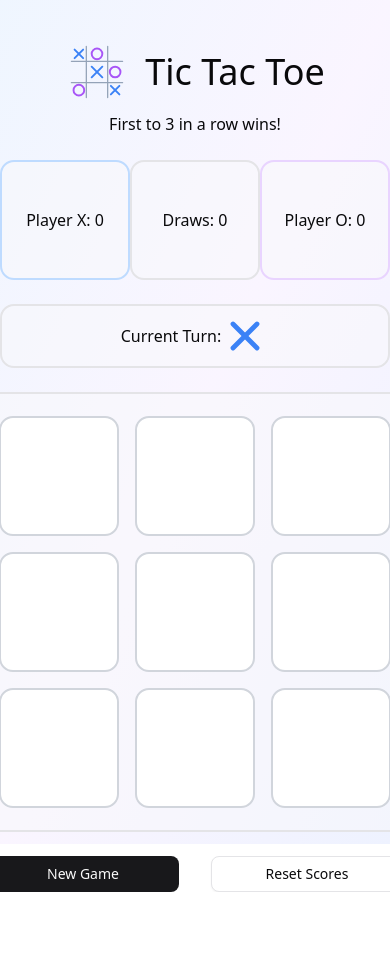
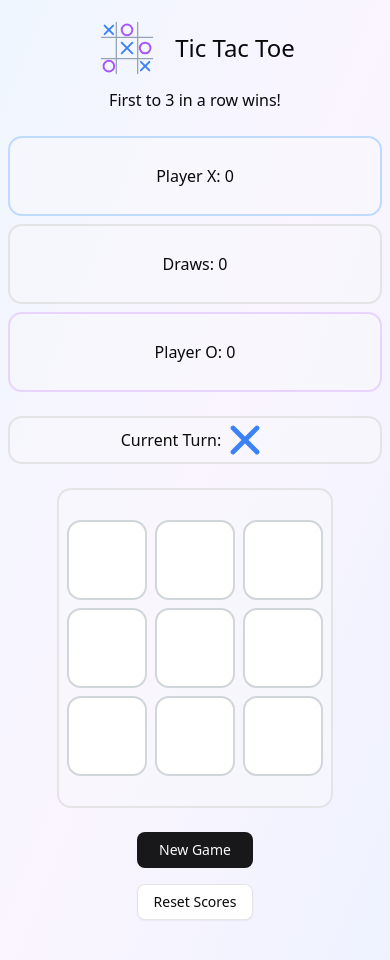
Before and after one commit to davePawww/tic-tac-toe, a React app: page / in a window 390 px wide. Shown: the top 960 px of the page. Before the commit the page ends 892 px from the top, so only its background shows below. Built offline with nearby package versions, Linux system fonts and the light colour scheme; the HTML template or start-up script is replaced by a standard one.

Commit message:
styles: mobile responsiveness

```diff
--- a/src/components/action-buttons.tsx
+++ b/src/components/action-buttons.tsx
@@ -10,12 +10,12 @@ export default function ActionButtons({
   handleResetScores,
 }: ActionButtonsProps) {
   return (
-    <div className="flex gap-8">
-      <Button className="w-48 cursor-pointer" onClick={handleNewGame}>
+    <div className="mb-12 flex flex-col gap-4 md:flex-row md:gap-8">
+      <Button className="w-full cursor-pointer md:w-48" onClick={handleNewGame}>
         New Game
       </Button>
       <Button
-        className="w-48 cursor-pointer"
+        className="w-full cursor-pointer md:w-48"
         variant="outline"
         onClick={handleResetScores}
       >
--- a/src/components/board.tsx
+++ b/src/components/board.tsx
@@ -8,10 +8,13 @@ type BoardProps = {
 
 export default function Board({ board, onSquareClick, gameOver }: BoardProps) {
   return (
-    <div className="mb-6 flex h-110 w-fit flex-col items-center justify-center gap-4 rounded-xl border-2 bg-gray-50/50">
+    <div className="mb-6 flex h-80 w-fit flex-col items-center justify-center gap-2 rounded-xl border-2 bg-gray-50/50 md:h-110 md:gap-4">
       {board.map((row, rowIndex) => {
         return (
-          <div key={rowIndex} className="flex w-full justify-around gap-4 px-4">
+          <div
+            key={rowIndex}
+            className="flex w-full justify-around gap-2 px-2 md:gap-4 md:px-4"
+          >
             {row.map((cell, cellIndex) => {
               return (
                 <Square
--- a/src/components/container.tsx
+++ b/src/components/container.tsx
@@ -4,8 +4,8 @@ type ContainerProps = {
 
 export default function Container({ children }: ContainerProps) {
   return (
-    <main className="h-screen bg-linear-to-br from-blue-50 via-purple-50 to-indigo-50 pt-10">
-      <div className="mx-auto flex max-w-xl flex-col items-center justify-center">
+    <main className="flex min-h-screen w-full flex-col bg-linear-to-br from-blue-50 via-purple-50 to-indigo-50 pt-4 md:pt-10">
+      <div className="mx-auto flex w-full max-w-xl flex-1 flex-col items-center justify-center px-2 sm:px-4">
         {children}
       </div>
     </main>
--- a/src/components/current-turn.tsx
+++ b/src/components/current-turn.tsx
@@ -7,7 +7,7 @@ type CurrentTurnProps = {
 
 export default function CurrentTurn({ currentTurn }: CurrentTurnProps) {
   return (
-    <div className="mb-6 flex h-16 w-full items-center justify-center rounded-xl border-2 bg-gray-50/50">
+    <div className="mb-6 flex h-12 w-full items-center justify-center rounded-xl border-2 bg-gray-50/50 md:h-16">
       Current Turn: {currentTurn === "X" ? <XIcon /> : <OIcon />}
     </div>
   );
--- a/src/components/header.tsx
+++ b/src/components/header.tsx
@@ -5,7 +5,7 @@ export default function Header() {
     <div className="mb-6 flex flex-col items-center">
       <div className="mb-2 flex items-center justify-center gap-4">
         <img src={logo} alt="Logo" className="h-16 w-16" />
-        <h1 className="text-4xl">Tic Tac Toe</h1>
+        <h1 className="text-2xl md:text-4xl">Tic Tac Toe</h1>
       </div>
       <p>First to 3 in a row wins!</p>
     </div>
--- a/src/components/scoreboard.tsx
+++ b/src/components/scoreboard.tsx
@@ -15,7 +15,7 @@ type ScoreContainerProps = {
 
 export default function Scoreboard({ score }: ScoreProps) {
   return (
-    <div className="mb-6 flex w-full justify-between">
+    <div className="mb-6 flex w-full flex-col gap-2 md:flex-row md:justify-between md:gap-4">
       <ScoreContainer className="border-blue-200">
         Player X: {score.X}
       </ScoreContainer>
@@ -31,7 +31,7 @@ function ScoreContainer({ children, className }: ScoreContainerProps) {
   return (
     <div
       className={cn(
-        "flex h-30 w-46 items-center justify-center rounded-xl border-2 bg-gray-50/50",
+        "flex h-20 w-full items-center justify-center rounded-xl border-2 bg-gray-50/50 md:h-30 md:w-46",
         className,
       )}
     >
--- a/src/components/square.tsx
+++ b/src/components/square.tsx
@@ -18,7 +18,7 @@ export default function Square({
 }: SquareProps) {
   return (
     <div
-      className={`flex h-30 w-30 items-center justify-center rounded-xl border-2 border-gray-300 ${cell === "X" ? "bg-blue-100" : cell === "O" ? "bg-purple-100" : "bg-white"} ${gameOver ? "pointer-events-none" : "cursor-pointer"} hover:bg-gray-100`}
+      className={`flex h-20 w-20 items-center justify-center rounded-xl border-2 border-gray-300 md:h-30 md:w-30 ${cell === "X" ? "bg-blue-100" : cell === "O" ? "bg-purple-100" : "bg-white"} ${gameOver ? "pointer-events-none" : "cursor-pointer"} hover:bg-gray-100`}
       onClick={() => onClick(rowIndex, cellIndex)}
     >
       {cell === "X" ? <XIcon /> : cell === "O" ? <OIcon /> : null}
--- a/src/index.css
+++ b/src/index.css
@@ -114,7 +114,18 @@
   * {
     @apply border-border outline-ring/50;
   }
+  html,
   body {
+    height: 100%;
+    min-height: 100vh;
+    width: 100vw;
+    box-sizing: border-box;
+    @apply bg-background text-foreground;
+  }
+  body {
+    min-height: 100vh;
+    width: 100vw;
+    overflow-x: hidden;
     @apply bg-background text-foreground;
   }
 }
```
